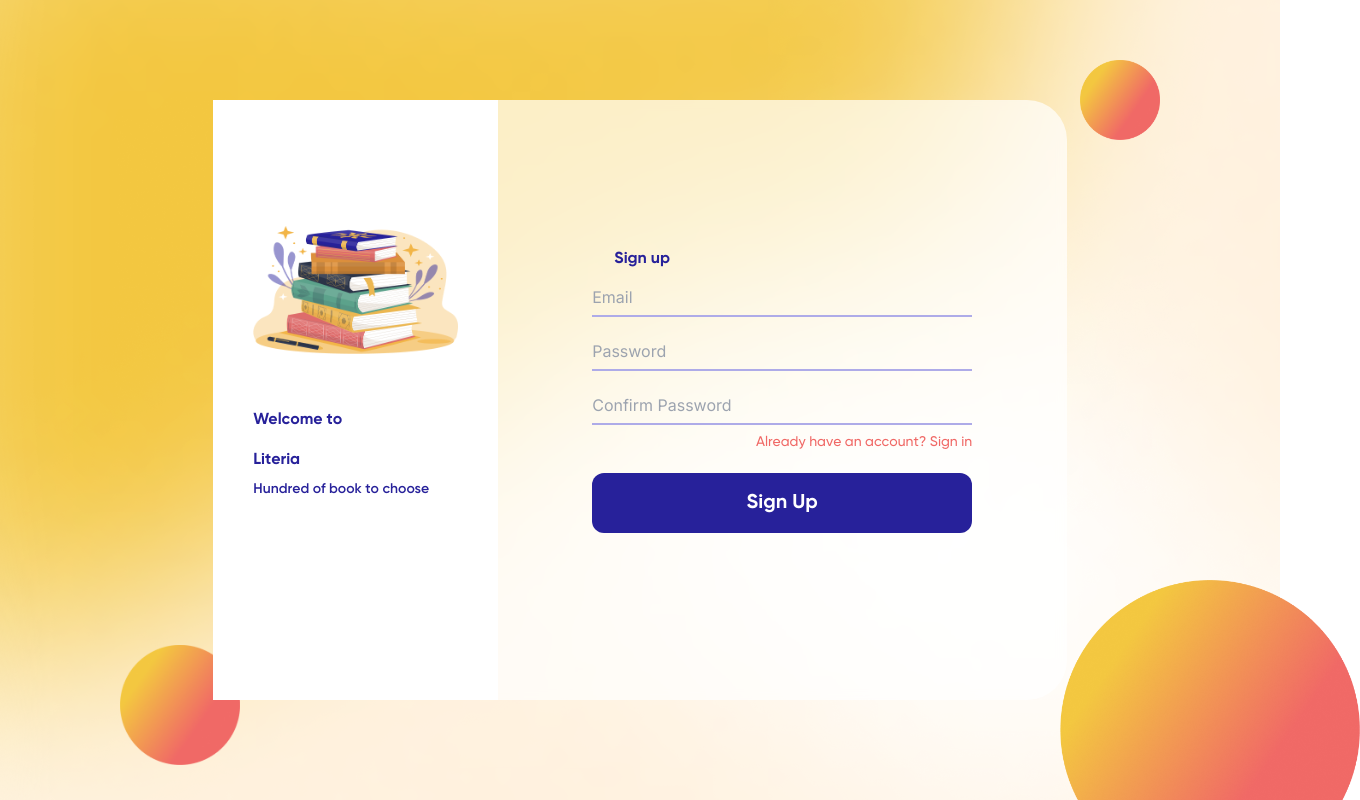
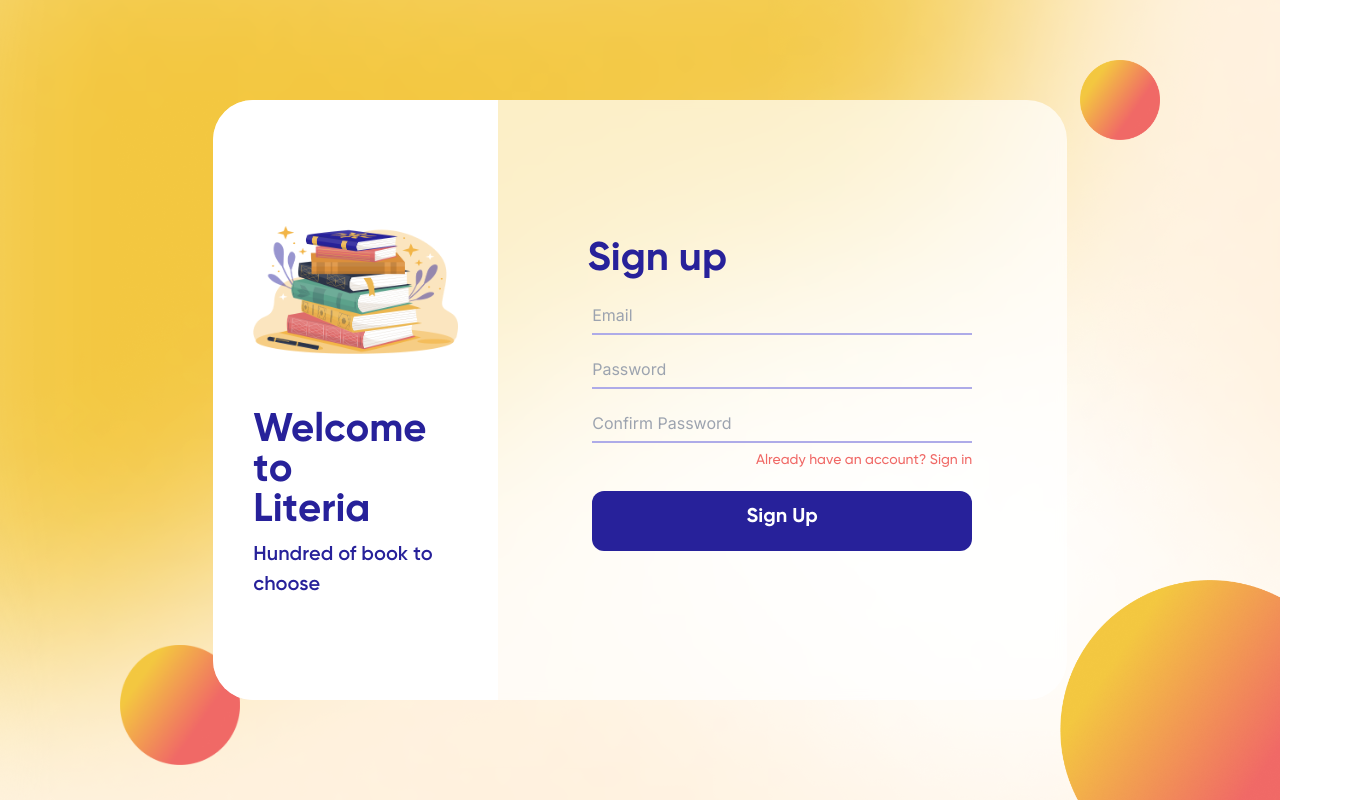
Before and after one commit to lob23/VirtualLibrary2, a Next.js app in the folder app/: page /pages/signup in a window 1280 px wide. Shown: the top 800 px of the page, 1360 px wide, since content can reach past the window. Built offline with nearby package versions, Linux system fonts and the light colour scheme.

Commit message:
Update signup_form.js

```diff
--- a/app/src/app/pages/signup/signup_form.js
+++ b/app/src/app/pages/signup/signup_form.js
@@ -126,7 +126,7 @@ export default function signup_form() {
 
   return (
     <>
-      <div className="relative w-screen h-screen bg-registerbg bg-fixed">
+      <div className="relative w-screen h-screen bg-registerbg bg-fixed overflow-hidden">
         <div className="absolute  -bottom-20 -right-20  w-[300px] h-[300px]">
           <img
             className="object-contain w-full h-full  "
@@ -148,21 +148,21 @@ export default function signup_form() {
             src="/image/reg_cir.png"
           ></img>
         </div>
-        <div className="grid grid-flow-col grid-cols-3 grid-rows-none absolute top-0 left-0 right-0 bottom-0  w-2/3 h-3/4 m-auto rounded-[40px] bg-white/70 backdrop-blur-sm">
+        <div className="grid grid-flow-col grid-cols-3 grid-rows-none absolute top-0 left-0 right-0 bottom-0  w-2/3 h-3/4 m-auto rounded-[40px] bg-white/70 backdrop-blur-sm overflow-hidden">
           <div className=" col-span-1 flex flex-col px-10 py-20 w-auto h-full bg-white">
             <img
               className="object-scale-down w-full h-1/2 "
               src="/image/reg_img1.png"
             ></img>
-            <h1 className="font-Gilroy_bd text-blue text-sp leading-10">
+            <h1 className="  mt-[10px] font-Gilroy_bd text-blue text-[40px] leading-10">
               Welcome to<br></br> Literia{" "}
             </h1>
-            <h3 className="font-Gilroy_sb text-blue text-sm">
+            <h3 className="  mt-[10px] font-Gilroy_sb text-blue text-[20px]">
               Hundred of book to choose
             </h3>
           </div>
           <div className="col-span-2 flex flex-col  justify-center items-center w-auto h-full ">
-            <h1 className="font-Gilroy_bd text-blue text-sp -ml-[280px]">
+            <h1 className="font-Gilroy_bd text-blue text-[40px] -ml-[250px]">
               {!isSetAccount ? "Sign up":"Personal Information"}
             </h1>
             <div className="flex flex-col w-max h-max">
@@ -177,12 +177,17 @@ export default function signup_form() {
                   <p className="items-end ml-auto font-Gilroy_md text-red text-sm">
                     Already have an account? Sign in
                   </p>
+                  <label  className=" w-[380px] h-[60px] my-5 bg-blue p-3 rounded-[12px] border-none text-white text-xl font-Gilroy_bd text-center"
+                  >
                   <button
-                    className=" w-[380px] h-[60px] my-5 bg-blue p-3 rounded-[12px] border-none text-white text-xl font-Gilroy_bd"
+
                     type='reset'
                   >
                     Sign Up
                   </button>
+
+                  </label>
+
                 </form>
               </div>
             </div>
```
